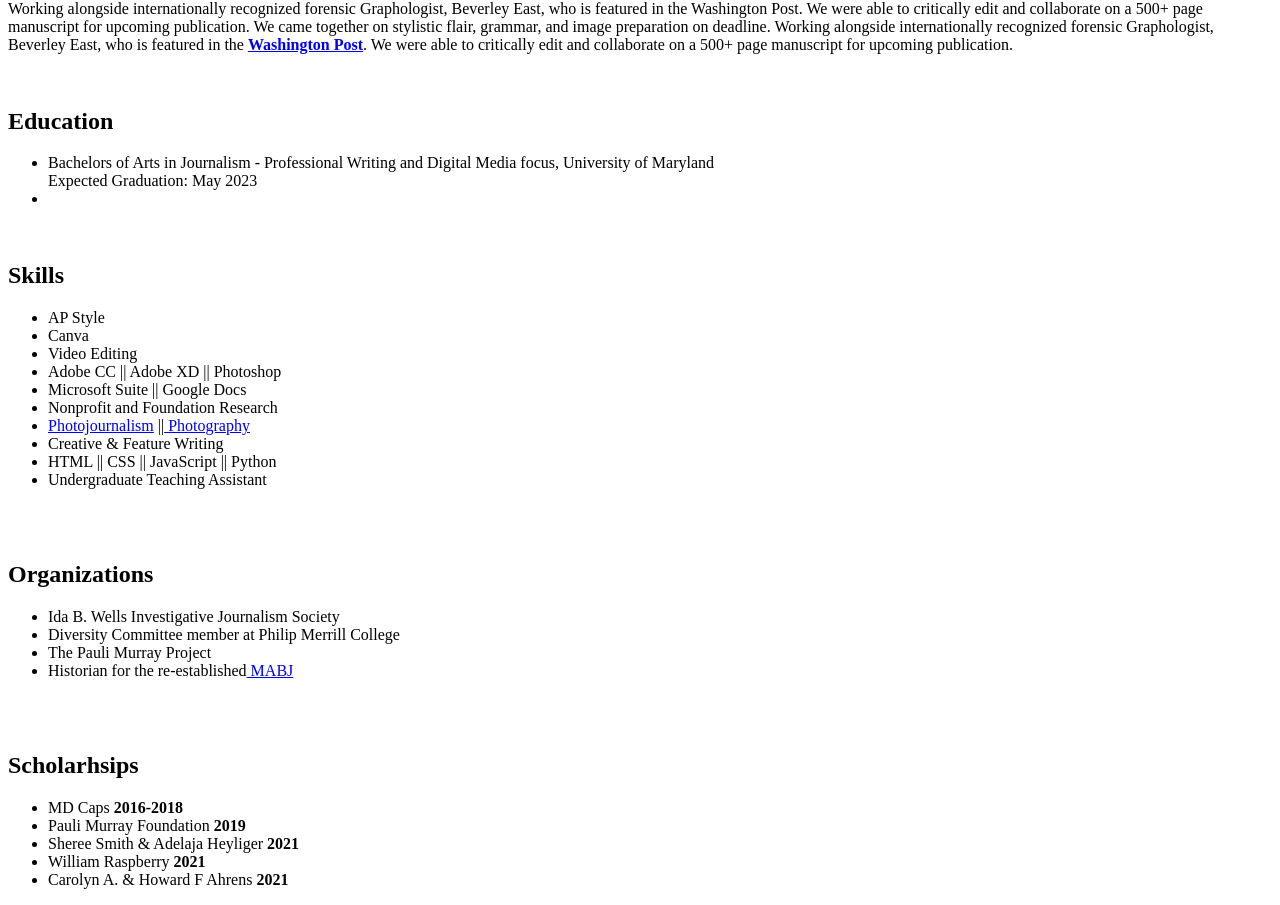
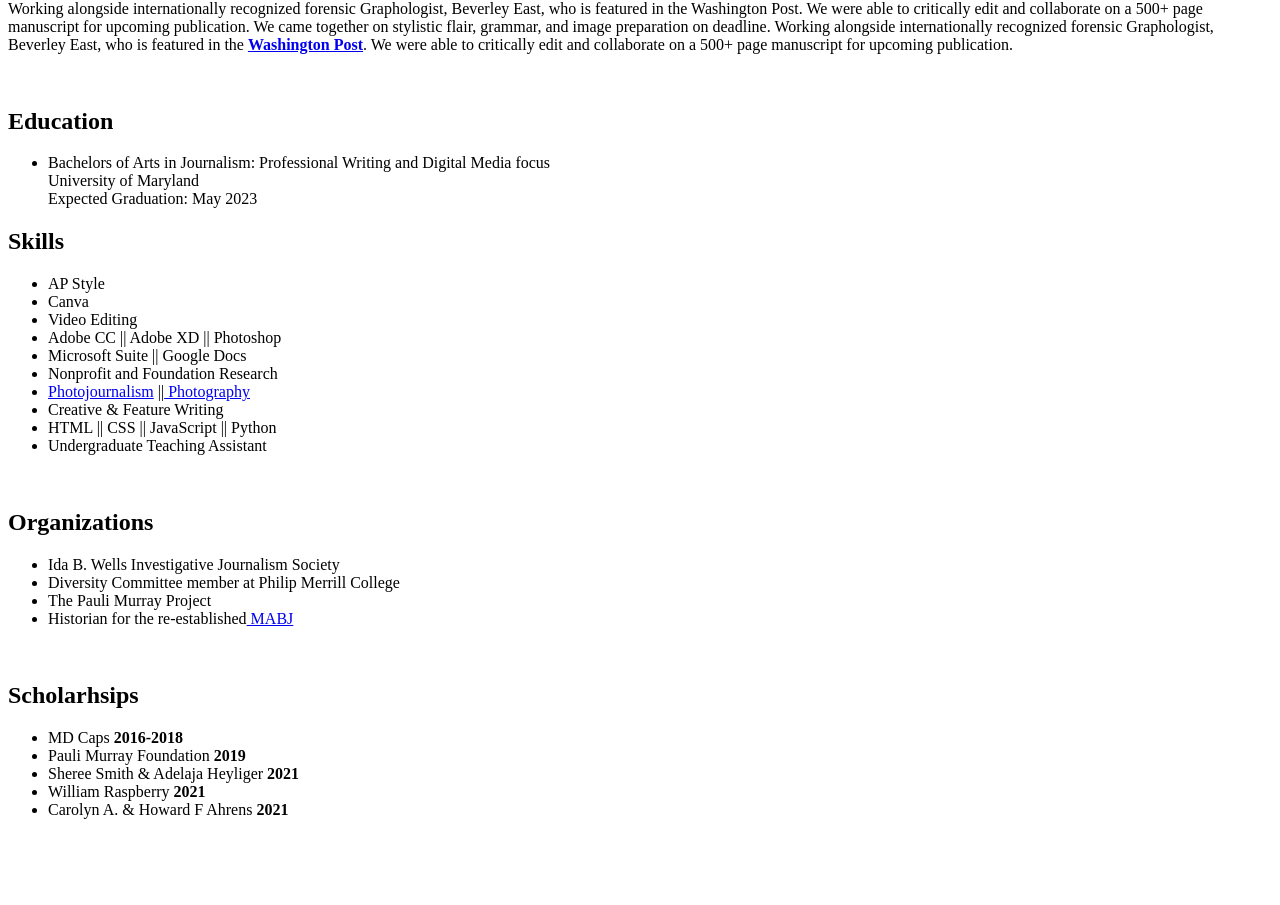
Before and after one commit to Adryannnn/adryan-nash-JOUR-352, a plain HTML site: page resume/index.html in a window 1280 px wide. Shown: the part 1138-2043 px from the top of the page. After the commit the page ends 1973 px from the top, so only its background shows below. Drawn offline with Linux system fonts and the light colour scheme.

Commit message:
small corrections/clarifying before submitting

```diff
--- a/resume/index.html
+++ b/resume/index.html
@@ -40,10 +40,9 @@ Working alongside internationally recognized forensic Graphologist, Beverley Eas
 <h2>Education</h2>
   <p>
     <ul>
-<li>Bachelors of Arts in Journalism - Professional Writing and Digital Media focus, University of Maryland<br>Expected Graduation: May 2023<li>
+<li>Bachelors of Arts in Journalism: Professional Writing and Digital Media focus<br> University of Maryland<br>Expected Graduation: May 2023</li>
 </ul>
   </p>
- <br>
 <h2>Skills</h2>
 <p>
   <ul>
@@ -60,7 +59,7 @@ Working alongside internationally recognized forensic Graphologist, Beverley Eas
   </ul>
 </p>
 <br>
-<br>
+
 <h2>Organizations</h2>
 <p>
     <ul>
@@ -72,8 +71,6 @@ Working alongside internationally recognized forensic Graphologist, Beverley Eas
 </p>
 
 <br>
-<br>
-
 <h2>Scholarhsips</h2>
 <p>
   <ul>
```
